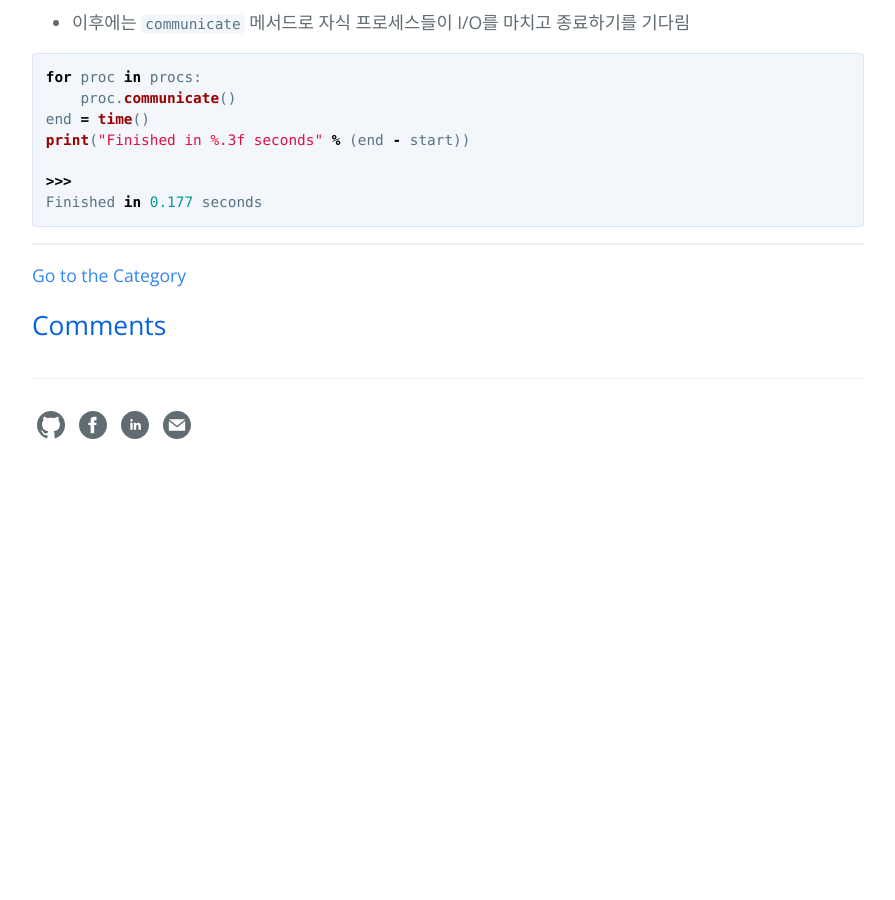
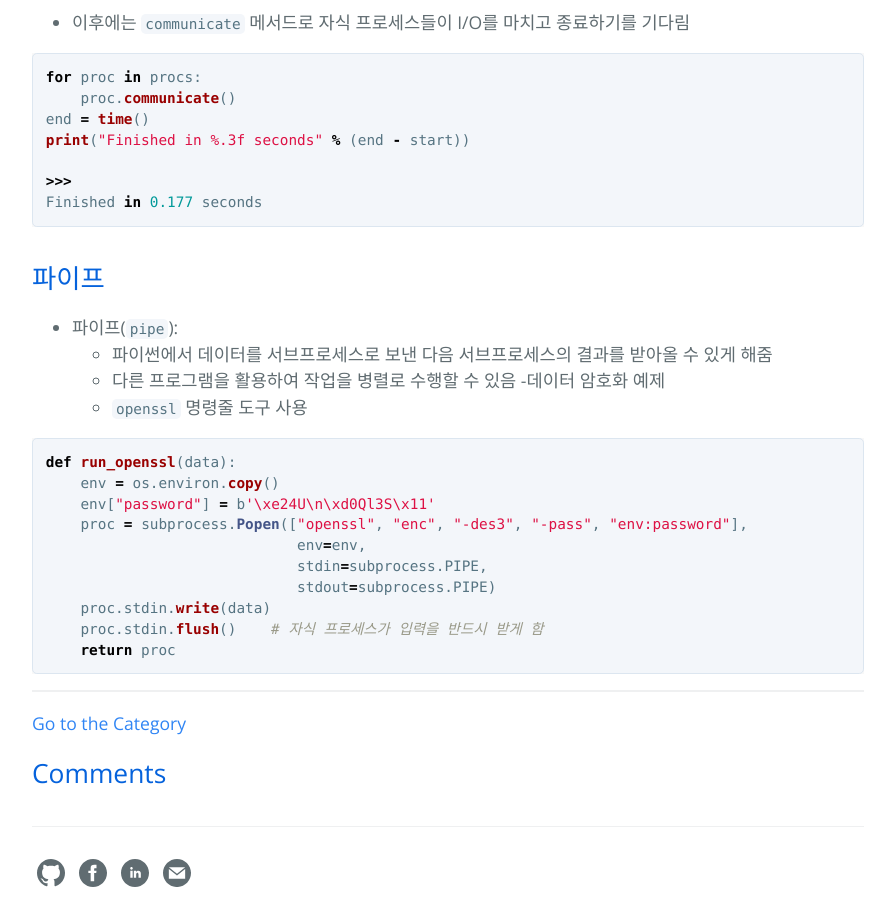
Before and after one commit to hcnoh/hcnoh.github.io, a Jekyll site: the page built from _posts/2018-10-19-effective-python-way36.md, in a window 1280 px wide and 900 px high, scrolled down 2177 px. Shown: the whole window, without its empty margins (192-1087 px from the left). Built offline with Jekyll 4.4.1, drawn with Linux system fonts in a browser that asks for light colours; comment, search, counter and statistics services are not loaded; before the commit the page ends 2670 px from its top, so only the background shows below that.

Commit message:
Update 2018-10-19-effective-python-way36.md

````diff
--- a/_posts/2018-10-19-effective-python-way36.md
+++ b/_posts/2018-10-19-effective-python-way36.md
@@ -89,3 +89,23 @@ print("Finished in %.3f seconds" % (end - start))
 >>>
 Finished in 0.177 seconds
 ```
+
+## 파이프
+- 파이프(`pipe`):
+  - 파이썬에서 데이터를 서브프로세스로 보낸 다음 서브프로세스의 결과를 받아올 수 있게 해줌
+  - 다른 프로그램을 활용하여 작업을 병렬로 수행할 수 있음
+-데이터 암호화 예제
+  - `openssl` 명령줄 도구 사용
+
+```python
+def run_openssl(data):
+    env = os.environ.copy()
+    env["password"] = b'\xe24U\n\xd0Ql3S\x11'
+    proc = subprocess.Popen(["openssl", "enc", "-des3", "-pass", "env:password"],
+                             env=env,
+                             stdin=subprocess.PIPE,
+                             stdout=subprocess.PIPE)
+    proc.stdin.write(data)
+    proc.stdin.flush()    # 자식 프로세스가 입력을 반드시 받게 함
+    return proc
+```
````
